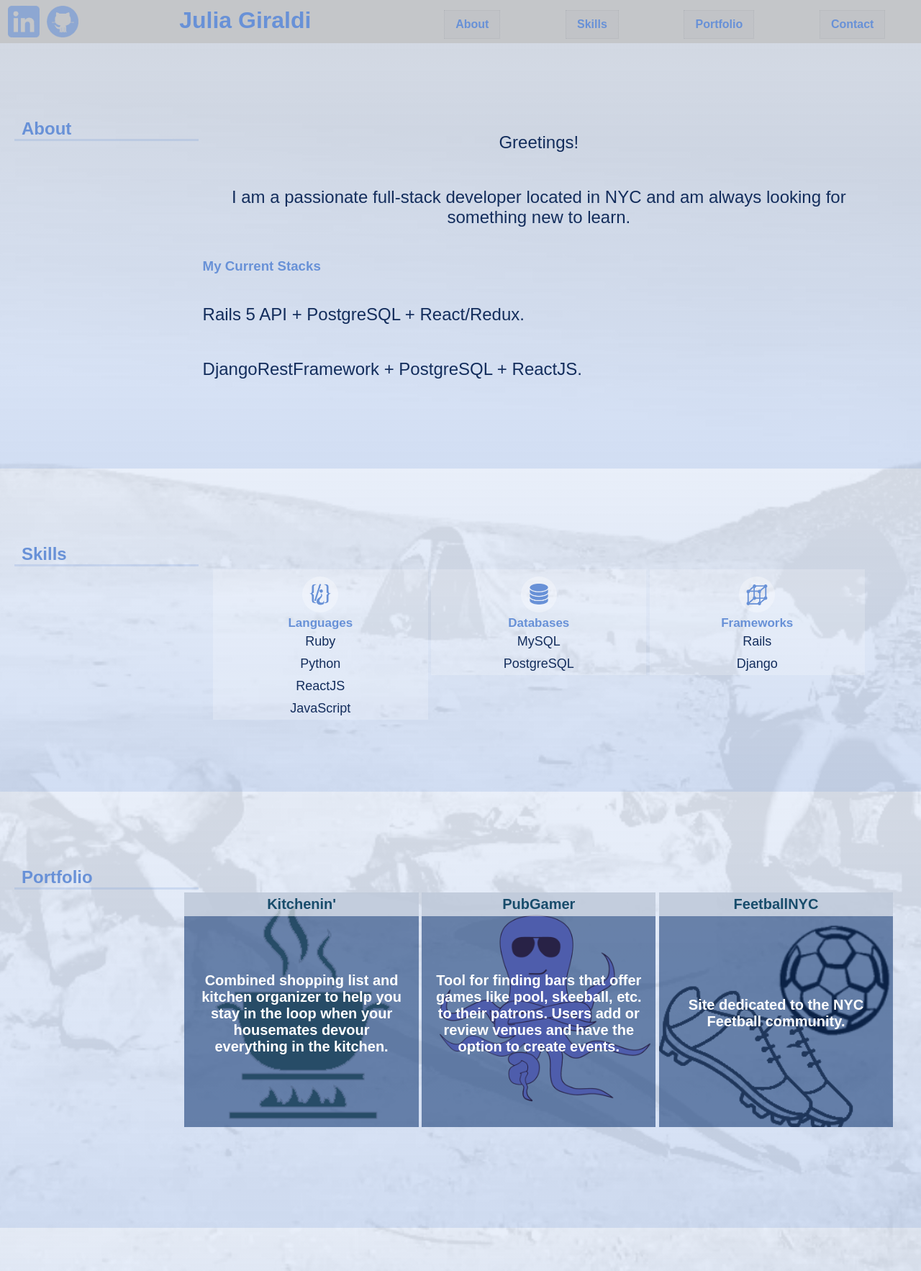
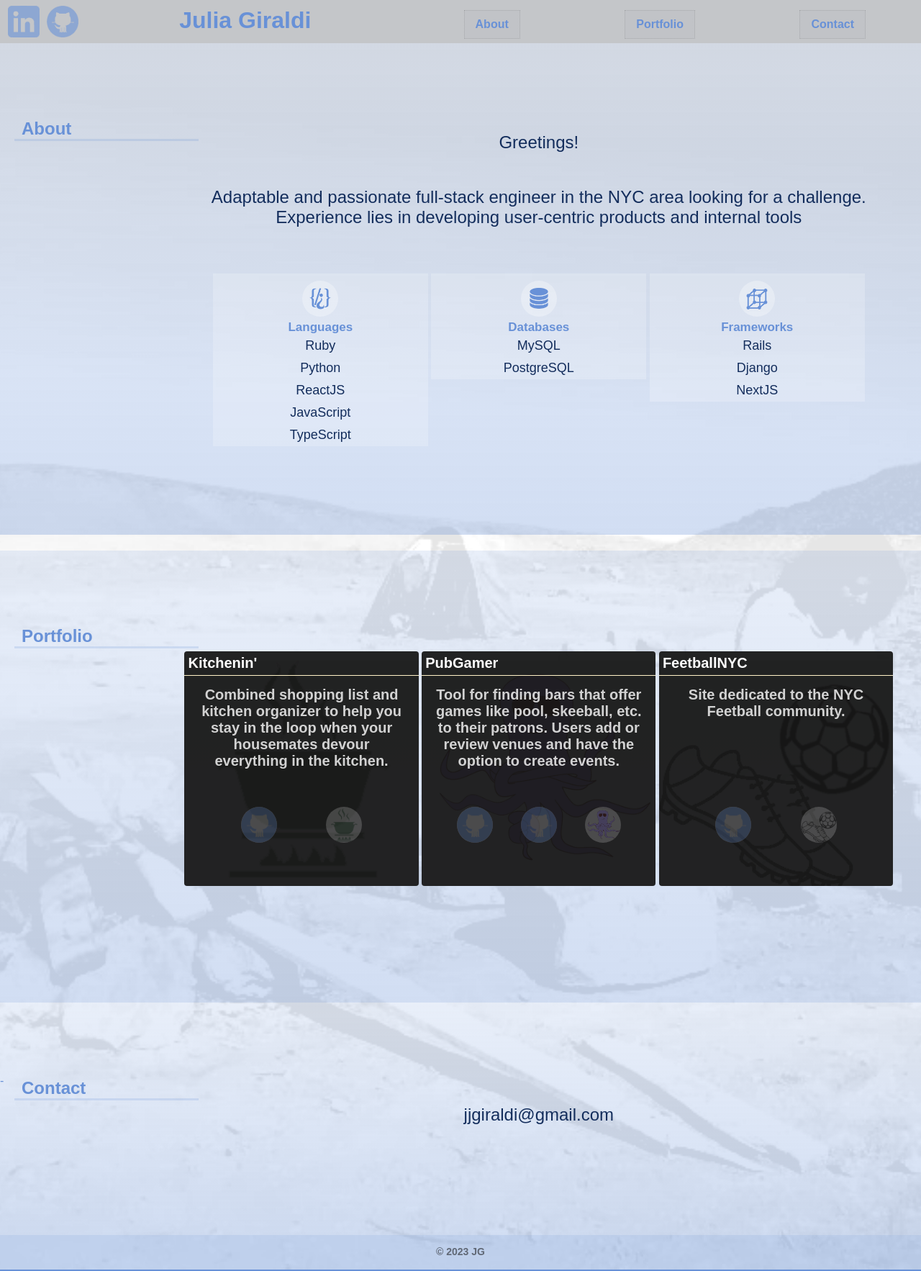
Before and after one commit to juli212/juli212.github.io, a PHP site: page / in a window 1280 px wide. Shown: the whole page at 72% size. Run offline with PHP 8.4, Linux system fonts and the light colour scheme; some libraries are stand-ins or nearby versions.

Commit message:
simple changes

```diff
--- a/index.html
+++ b/index.html
@@ -1,3 +1,4 @@
+<!DOCTYPE html>
 <html>
 	<head>
 		<script src="https://ajax.googleapis.com/ajax/libs/jquery/3.2.1/jquery.min.js"></script>
@@ -20,10 +21,10 @@
 					</a>
 				</div>
 			</div>
-			<h1>Julia Giraldi</h1>
+				<h1>Julia Giraldi</h1>
 			<ul>
 				<li><a href="#about">About</a></li>
-				<li><a href="#skills">Skills</a></li>
+				<!-- <li><a href="#skills">Skills</a></li> -->
 				<li><a href="#portfolio">Portfolio</a></li>
 				<li><a href="#contact">Contact</a></li>
 			</ul>
@@ -38,19 +39,12 @@
 					Greetings!
 				</p>
 				<p>
-					I am a passionate full-stack developer located in NYC and am always looking for something new to learn.
+					Adaptable and passionate full-stack engineer in the NYC area looking for a challenge. Experience lies in developing user-centric products and internal tools
 				</p>
-				<h3 class="left">My Current Stacks</h3>
-				<p class='left'>
-					Rails 5 API + PostgreSQL + React/Redux.
-				</p>
-				<p class='left'>
-					DjangoRestFramework + PostgreSQL + ReactJS.
-				</p>
-			</div>
+			<!-- </div>
 
 			<div id="skills" class="main two">
-				<h2>Skills</h2>
+				<h2>Skills</h2>	 -->
 
 				<div class='skill-box'>
 					<div class='skill'>
@@ -62,6 +56,7 @@
 						<p>Python</p>
 						<p>ReactJS</p>
 						<p>JavaScript</p>
+						<p>TypeScript</p>
 					</div>
 
 					<div class='skill'>
@@ -80,6 +75,7 @@
 						<h6>Frameworks</h6>
 						<p>Rails</p>
 						<p>Django</p>
+						<p>NextJS</p>
 					</div>
 				</div>
 
@@ -89,23 +85,25 @@
 				<h2>Portfolio</h2>
 
 				<div class='project-box'>
-				<div class='project taphover p1'>
+				<div class='project taphover homeless p1'>
 					<div class='content'>
-						<h6>Kitchenin'</h6>
-						<div class='project-description taphover'>
+						<div class='project-title'>
+							<h6>Kitchenin'</h6>
+						</div>
+							<div class='project-description taphover'>
 							<p>
 								Combined shopping list and kitchen organizer to help you stay in the loop when your housemates devour everything in the kitchen.
 							</p>
 						</div>
 						<div class="project-icons">
 							<div class="project-icon">
-								<a class="taphover" title="Heroku" href="http://kitchenin.herokuapp.com/" >
-									<img src="imgs/kitchen.png" />
+								<a class="taphover" href="https://github.com/juli212/kitchenin" target="_blank" title="Kitchenin' project on Github" >
+									<img src="imgs/icons/github.png" >
 								</a>
 							</div>
-							<div class="project-icon">
-								<a class="taphover" href="https://github.com/juli212/kitchenin" title="Github" >
-									<img src="imgs/icons/github.png" >
+							<div class="project-icon site">
+								<a class="taphover" title="Kitchenin live site - under maintenance - looking for a new home" target="_blank" href="http://kitchenin.herokuapp.com/" >
+									<img src="imgs/kitchen.png" />
 								</a>
 							</div>
 						</div>
@@ -122,9 +120,11 @@
 					</div>
 				</div>
 
-					<div class='project taphover p2'>
+					<div class='project taphover homeless p2'>
 						<div class='content'>
-							<h6>PubGamer</h6>
+							<div class='project-title'>
+								<h6>PubGamer</h6>
+							</div>
 							<div class='project-description taphover'>
 								<p>
 									Tool for finding bars that offer games like pool, skeeball, etc. to their patrons. Users add or review venues and have the option to create events.
@@ -133,17 +133,17 @@
 
 							<div class="project-icons">
 								<div class="project-icon">
-									<a class="taphover" href="https://github.com/juli212/pubgamer-client" title="Github Backend" >
+									<a class="taphover" href="https://github.com/juli212/pubgamer-client" target="_blank" title="PubGamer Frontend on Github" >
 										<img src="imgs/icons/github.png" />
 									</a>
 								</div>
 								<div class="project-icon">
-									<a class="taphover" href="https://github.com/juli212/pubgamer-api" title="Github Frontend" >
+									<a class="taphover" href="https://github.com/juli212/pubgamer-api" target="_blank" title="PubGamer Backend on Github" >
 										<img src="imgs/icons/github.png" />
 									</a>
 								</div>
-								<div class="project-icon">
-									<a class="taphover" title="Heroku" href="http://pubgamr.herokuapp.com/" >
+								<div class="project-icon site">
+									<a class="taphover" title="PubGamer live site - under maintenance - looking for a new home" target="_blank" href="http://pubgamr.herokuapp.com/" >
 										<img src="imgs/octopus.png" />
 									</a>
 								</div>
@@ -165,9 +165,11 @@
 						</div>
 					</div>
 
-					<div class='project taphover p5'>
+					<div class='project taphover p5 dead'>
 						<div class='content'>
-							<h6>FeetballNYC</h6>
+							<div class='project-title'>
+								<h6>FeetballNYC</h6>
+							</div>
 							<div class='project-description taphover'>
 								<p>
 									Site dedicated to the NYC Feetball community.
@@ -175,13 +177,13 @@
 							</div>
 							<div class="project-icons">
 								<div class="project-icon">
-									<a class="taphover" title="FeetballNYC" href="http://feetball.nyc/" >
-										<img src="imgs/feetballNYC.png" >
+									<a class="taphover" href="https://github.com/juli212/feetball" target="_blank" title="Feetball project on Github" >
+										<img src="imgs/icons/github.png" >
 									</a>
 								</div>
-								<div class="project-icon">
-									<a class="taphover" href="https://github.com/juli212/feetball" title="Github" >
-										<img src="imgs/icons/github.png" >
+								<div class="project-icon site">
+									<a class="taphover" title="FeetballNYC site - no longer hosted" target="_blank" href="http://feetball.nyc/" >
+										<img src="imgs/feetballNYC.png" />
 									</a>
 								</div>
 							</div>
@@ -209,7 +211,7 @@
 
 			<footer>
 				<p>
-					&copy; 2018 JG
+					&copy; 2023 JG
 				</p>
 			</footer>
 		</div>
--- a/style.css
+++ b/style.css
@@ -73,14 +76,14 @@ header ul li a {
 	text-decoration: none;
 	display: block;
 	padding: 10px;
-	border: 1px dotted rgba(96,104,117, 0.15);
+	border: 1px dotted rgba(24, 24, 24, 0.15);
 	font-weight: bold;
 	background: rgba(96, 104, 117, 0.03);
 }
 
 header ul li a:hover {
 	color: rgba(96,104,117, 1);
-	border: 1px solid rgba(96,104,117, 0.5);
+	border: 1px solid rgba(24, 24, 24, 0.5);
 	border-radius: 1px;
 	background: rgba(96, 104, 117, 0.01);
 }
@@ -343,7 +348,7 @@ header:hover .header-icon img {
 	max-width: 400px;
 	position: relative;
 	display: inline-block;
-	border-radius: 5px;
+	border-radius: 4px;
 }
 
 .project:after {
@@ -357,15 +362,15 @@ header:hover .header-icon img {
 	width: 100%;
 	height: 100%;
 	overflow: auto;
-	background-color: rgba(19,58,117, 0.6);
+	display: flex;
+	flex-direction: column;
+	border-radius: 4px;
+	background-color: rgba(24,24,24, 0.95);
 }
 
 .project .content .project-description {
-	position: absolute;
-	top: 0;
-	height: 100%;
 	display: flex;
-	align-items: center;
+	align-items: flex-start;
 }
 
 .project .content .project-description p {
@@ -375,18 +380,30 @@ header:hover .header-icon img {
 .project h6 {
 	font-size: 20px;
 	margin: 0;
-	padding: 5px 0;
-	color: rgb(24,76,107);
-	background-color: rgba(255, 255, 255, 0.6)
+	padding: 5px;
+	color: #FFFFFF;
+	text-align: left;
+	position: relative;
+}
+
+.project .project-title {
+    color: rgba(255,255,255, 0.75);
+    border-bottom: 1px solid rgb(255, 242, 199);
+}
+
+.project.hovered .project-title,
+.project:focus-within .project-title {
+	background-color: rgba(255, 255, 255, 0.8);
+	background-color: rgba(24,24,24, 0.9);
 }
 
 .project p {
-	padding: 20px 15px 10px;
+	padding: 10px 15px;
 	margin: 5px auto;
 	position: relative;
 	font-size: 22px;
 	font-weight: bold;
-	color: rgb(255, 255, 255);
+	color: rgba(255, 255, 255, 0.8);
 	display: inline-block;
 }
 
@@ -422,28 +439,25 @@ header:hover .header-icon img {
 
 
 .project-icons {
-	position: absolute;
-	width: 200px;
-	height: 80px;
-	top: 0;
-	right: 0;
-	bottom: 0;
-	left: 0;
-	margin: auto;
+	margin: auto 20px 60px;
 	padding: 0;
-	display: none;
+	display: flex;
+	justify-content: space-evenly;
 }
 
 .project-icon {
 	position: relative;
-	width: 70px;
-	height: 70px;
+	width: 50px;
+	height: 50px;
 	padding: 0;
 	margin: 0 10px;
 	display: inline-block;
 	border-radius: 1px;
 	background-color: rgba(255, 255, 255, 0.75);
 	border-radius: 50%;
+	opacity: 0.25;
+	-webkit-transition: opacity 1s; /* Safari */
+	transition: opacity 1s;
 }
 
 .project-icon a {
@@ -451,6 +465,10 @@ header:hover .header-icon img {
 	display: block;
 	padding: 0;
 	margin: 0;
+	border-radius: 50%;
+	overflow: hidden;
+	width: 100%;
+	height: 100%;
 }
 
 .project-icon img {
```
Also changed, not shown: other parts of style.css (+67 -26 lines), script.js (+32 -19 lines).
